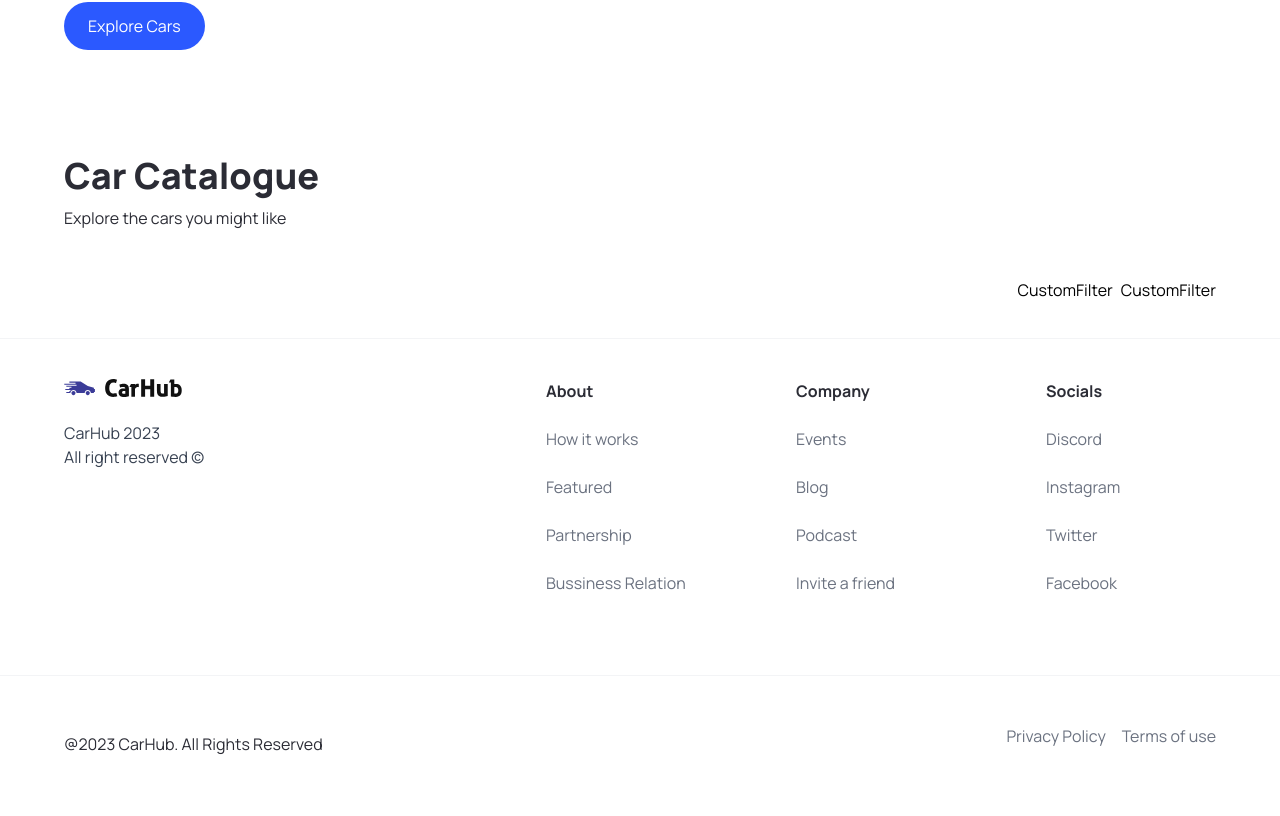
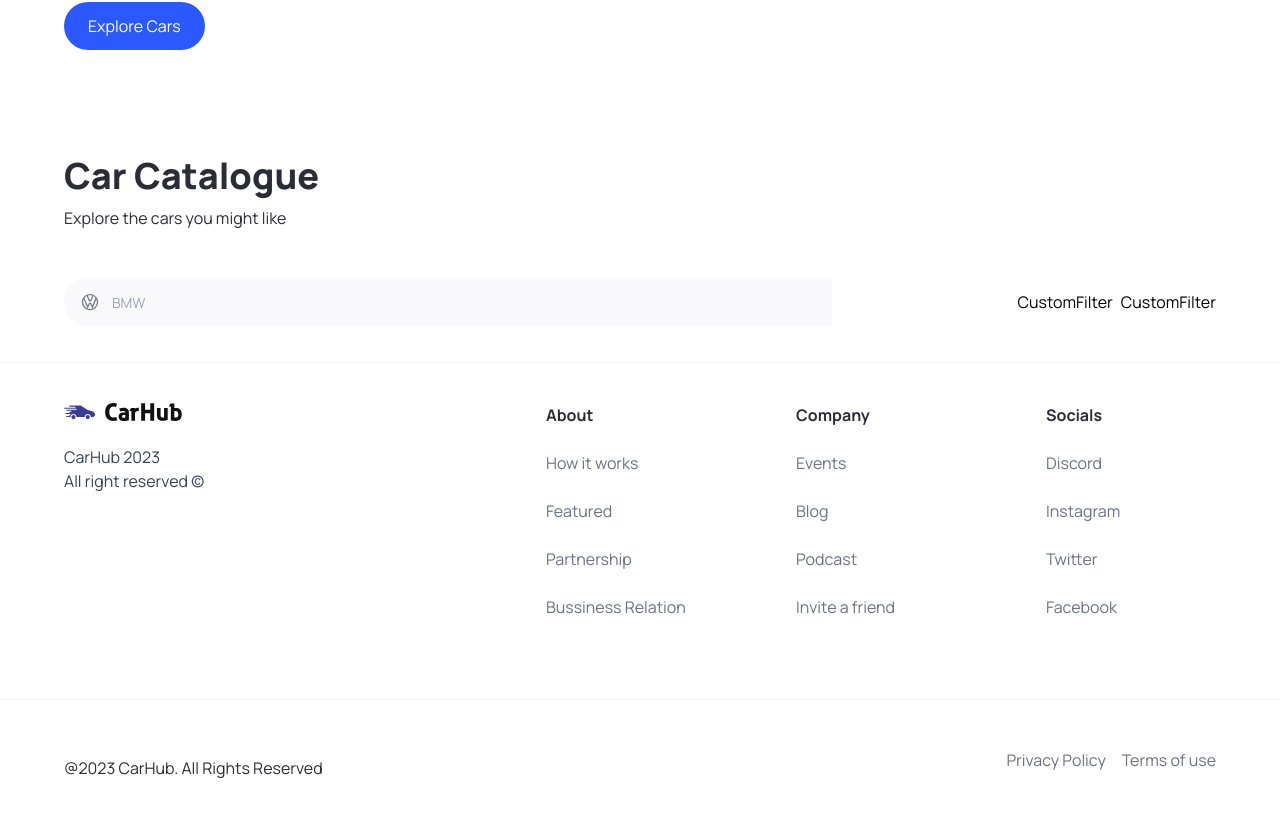
Before and after one commit to adevreactjs/car-showcase, a Next.js app: page / in a window 1280 px wide. Shown: the part 708-1524 px from the top of the page. Built offline with nearby package versions, Linux system fonts and the light colour scheme.

Commit message:
create components SearchManufacturer

```diff
--- a/components/SearchManufacturer.tsx
+++ b/components/SearchManufacturer.tsx
@@ -1,10 +1,69 @@
-import React from 'react';
+'use client'
+
 import {SearchManufacturerProps} from "@/types";
+import {Combobox, Transition} from "@headlessui/react";
+import Image from "next/image";
+import React, {ChangeEvent, Fragment, useState} from "react";
+import {manufacturers} from "@/constans";
 
-const SearchManufacturer = ({manufacturer, setManufacturer}:SearchManufacturerProps) => {
+const SearchManufacturer = ({manufacturer, setManufacturer}: SearchManufacturerProps) => {
+    const [query, setQuery] = useState('')
+
+    const filteredManufacturers =
+        query === ""
+            ? manufacturers
+            : manufacturers.filter((item) =>
+                item
+                    .toLowerCase()
+                    .replace(/\s+/g, "")
+                    .includes(query.toLowerCase().replace(/\s+/g, ""))
+            );
     return (
-        <div>
-
+        <div className='search-manufacturer'>
+            <Combobox>
+                <div className='relative w-full'>
+                    <Combobox.Button className='absolute top-[14px]'>
+                        <Image src='/car-logo.svg' alt='car-logo'
+                               width={20}
+                               height={20}
+                               className='ml-4'
+                        />
+                    </Combobox.Button>
+                    <Combobox.Input className='search-manufacturer__input'
+                                    placeholder='BMW'
+                                    displayValue={(manufacturer: string) => manufacturer}
+                                    onChange={(event) => setQuery(event.target.value)}/>
+                    <Transition as={Fragment}
+                                leave='transition easy-in duration-100'
+                                leaveFrom='opacity-100'
+                                leaveTo="opacity-0"
+                                afterLeave={() => setQuery('')}
+                    >
+                        <Combobox.Options>
+                            {
+                                filteredManufacturers.map((item) => (
+                                    <Combobox.Option value={item}
+                                                     key={item}
+                                                     className={({active}) => `relative search-manufacturer__option ${active ? 'bg-primary-blue text-white' : 'text-gray-900'}`}>
+                                        {({selected, active}) => (
+                                            <>
+                                                <span
+                                                    className={`block truncate ${selected ? 'font-medium' : 'font-normal'}`}>{item}</span>
+                                                {selected ? (
+                                                    <span
+                                                        className={`absolute inset-y-0 left-0 flex items-center pl-3 ${
+                                                            active ? 'text-white' : 'text-teal-600'
+                                                        }`}></span>
+                                                ) : null}
+                                            </>
+                                        )}
+                                    </Combobox.Option>
+                                ))
+                            }
+                        </Combobox.Options>
+                    </Transition>
+                </div>
+            </Combobox>
         </div>
     );
 };
```
